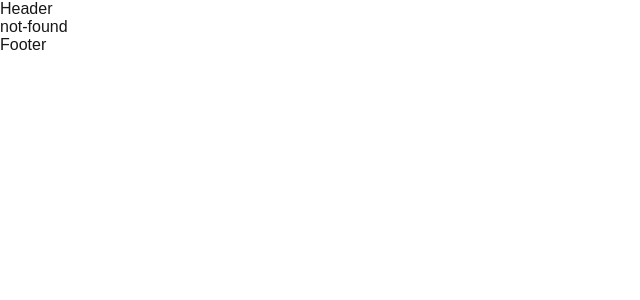
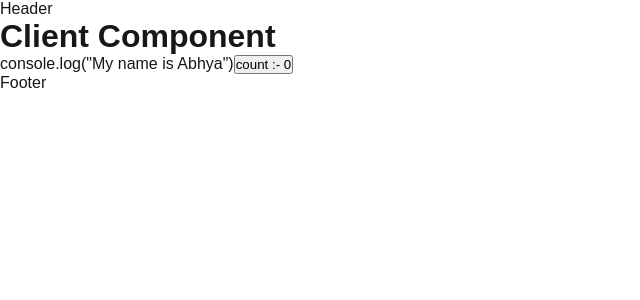
Before and after one commit to AbhayPatil2004/NEXTJS-, a Next.js app: page /client in a window 1280 px wide. Before the commit this address had no page. Shown: the top 300 px of the page, without its empty margins (0-640 px from the left). Built offline with nearby package versions, Linux system fonts and the light colour scheme.

Commit message:
client component

```diff
--- /dev/null
+++ b/src/app/client/page.js
@@ -0,0 +1,20 @@
+"use client"
+import { useState } from "react"
+
+export default function clientPage(){
+
+    const [ count , setCount ] = useState(0) ;
+    console.log(count)
+    return(
+        <div>
+            <h1>Client Component</h1>
+        console.log("My name is Abhya")
+        { console.log("Abhya")}
+        <button
+            onClick={() => {setCount( (prev) => {prev+1})}}
+        >
+            count :- {count}
+        </button>
+        </div>
+    )
+}
```
